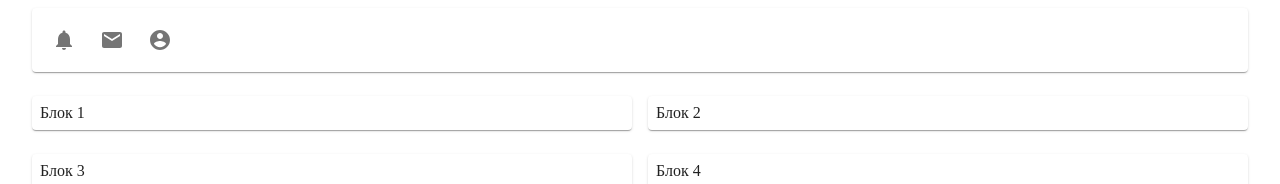
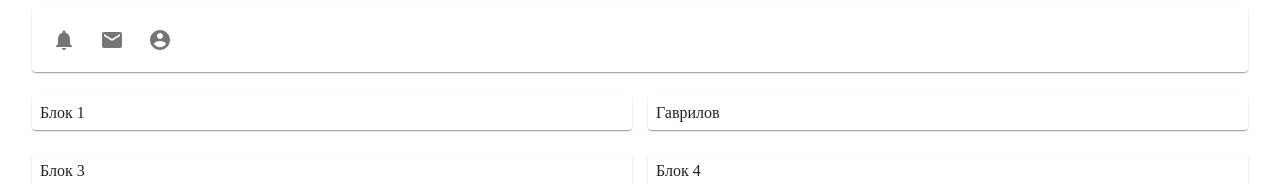
Before and after one commit to LashmanovYuri/engineer_office, a React (Create React App) app: page / in a window 1280 px wide. Shown: the top 184 px of the page. Built offline with nearby package versions, Linux system fonts and the light colour scheme.

Commit message:
забрал блок 2

```diff
--- a/src/components/BlockTwo/BlockTwo.js
+++ b/src/components/BlockTwo/BlockTwo.js
@@ -34,7 +34,7 @@ function BlockTwo({
 
   return (
     <Card className={classes.root}>
-      Блок 2
+      Гаврилов
     </Card>
   );
 }
```
